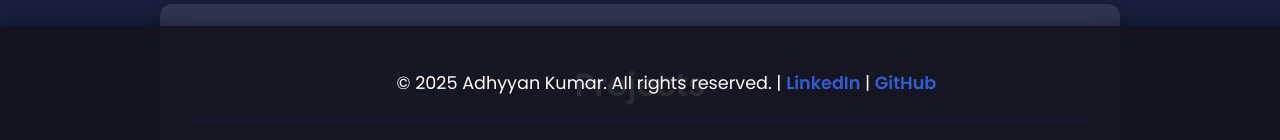
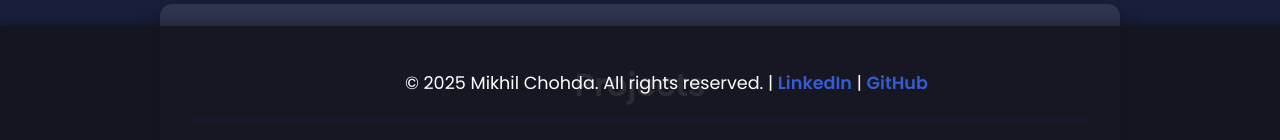
Before and after one commit to Mikhilchohda/personal-website, a plain HTML site: page index.html in a window 1280 px wide. Shown: the part 660-800 px from the top of the page. Drawn offline with Linux system fonts and the light colour scheme.

Commit message:
Mikhil Fix

```diff
--- a/index.html
+++ b/index.html
@@ -135,7 +135,7 @@
         </section>
     </main>
     <footer>
-        <p>&copy; 2025 Adhyyan Kumar. All rights reserved. | <a href="https://linkedin.com/in/mikhil-chohda-4720a52b3">LinkedIn</a> | <a href="https://github.com/Mikhilchohda">GitHub</a></p>
+        <p>&copy; 2025 Mikhil Chohda. All rights reserved. | <a href="https://linkedin.com/in/mikhil-chohda-4720a52b3">LinkedIn</a> | <a href="https://github.com/Mikhilchohda">GitHub</a></p>
     </footer>
 </body>
 </html>
```
